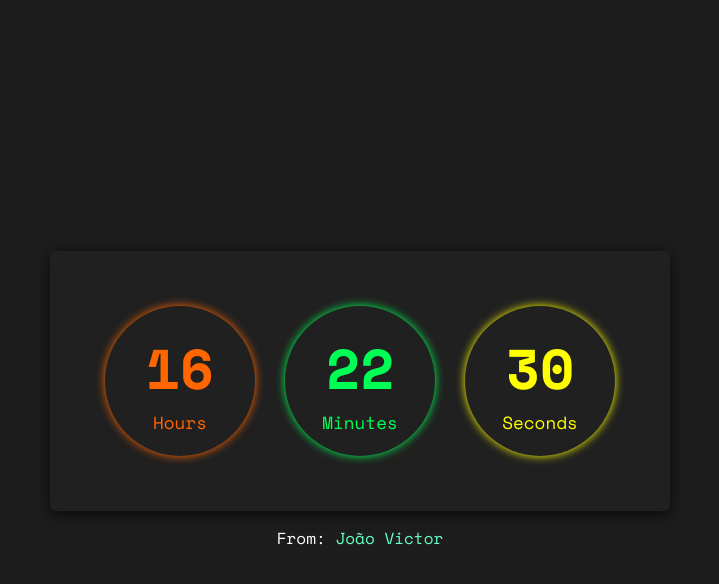
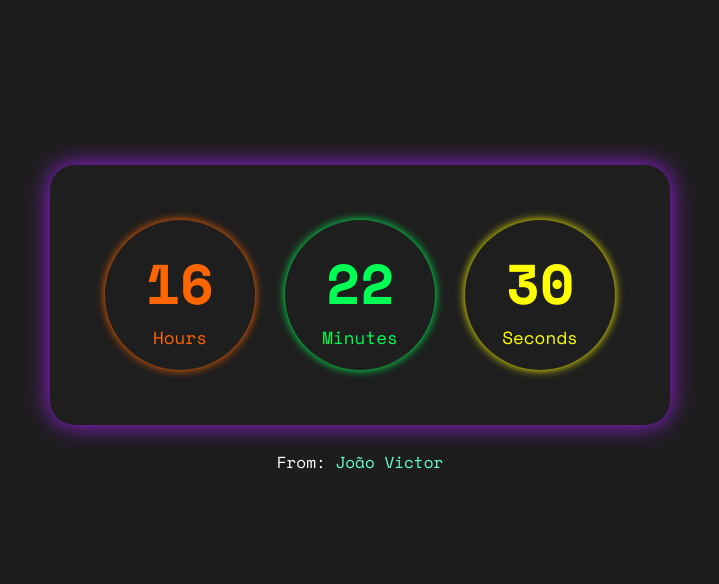
Before and after one commit to JoaoVictor-Noschang/ProjetosPessoais, a plain HTML site: page relogio/index.html in a window 1280 px wide. Shown: the whole page, without its empty margins (280-999 px from the left). Drawn offline with nearby package versions, Linux system fonts and the light colour scheme.

Commit message:
update relógio

```diff
--- a/relogio/style/style.css
+++ b/relogio/style/style.css
@@ -14,7 +14,6 @@
 }
 
 body {
-    height: 100vh;
     display: flex;
     flex-direction: column;
     justify-content: center;
@@ -24,9 +23,10 @@ body {
 
 main {
     padding: 40px ;
-    box-shadow: 0px 3px 15px rgba(0, 0, 0, 0.7);
-    background-color: rgb(32, 32, 32);
-    border-radius: 5px;
+    margin-top: 165px;
+    background-color: rgb(30, 30, 30);
+    box-shadow: 0px 0px 25px rgb(157, 32, 235);
+    border-radius: 25px;
     display: flex;
     flex-direction: row;
     justify-content: center;
@@ -67,7 +67,7 @@ section legend {
 }
 
 #madeIn {
-    margin-top: 15px;
+    margin: 25px;
     color: white;
 }
 
@@ -76,3 +76,12 @@ section legend {
     color: rgb(103, 255, 197);
     font: 500 1.1em;
 }
+
+
+@media (max-width: 710px) {
+    main {
+        flex-direction: column;
+        margin-top: 15px;
+
+    }
+}
```
